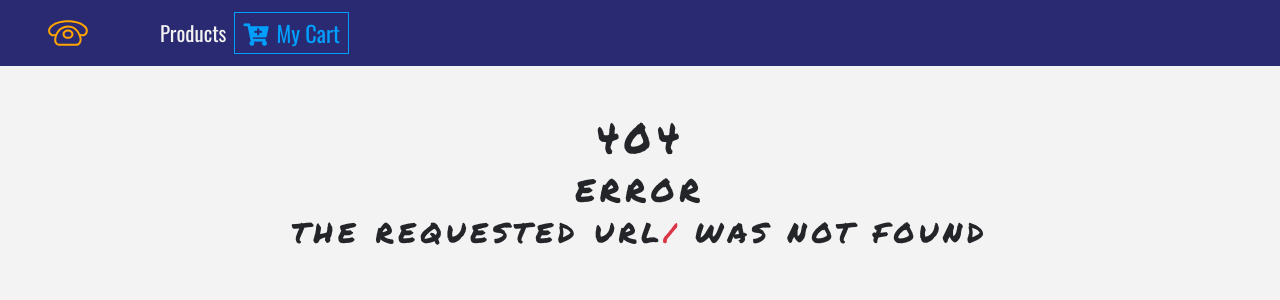
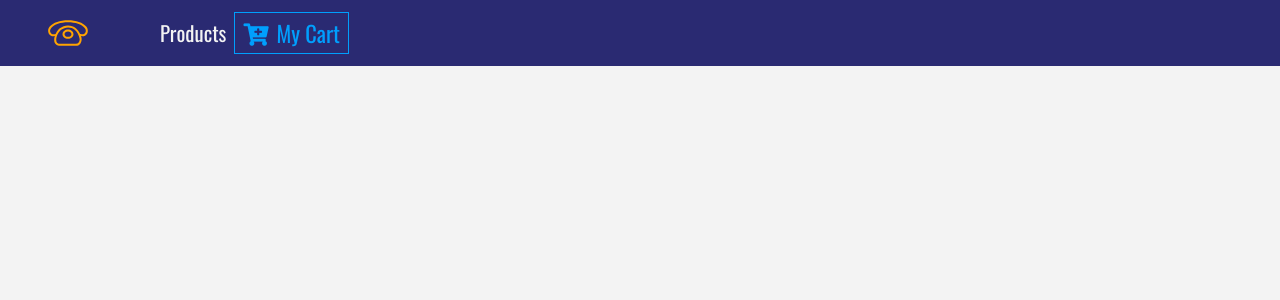
Before and after one commit to nammsy83/ReactEcommerceSite, a React (Create React App) app: page / in a window 1280 px wide. Before the commit this address had no page. Shown: the top 300 px of the page. Built offline with nearby package versions, Linux system fonts and the light colour scheme.

Commit message:
added default path

```diff
--- a/src/App.js
+++ b/src/App.js
@@ -17,7 +17,7 @@ function App() {
         <Route exact path="/home" component={ProductList} />
         <Route path="/details" component={Details} />
         <Route path="/cart" component={Cart} />
-        <Route component={Default} />
+        <Route path="/default" component={Default} />
       </Switch>
       <Modal />
     </React.Fragment>
```
